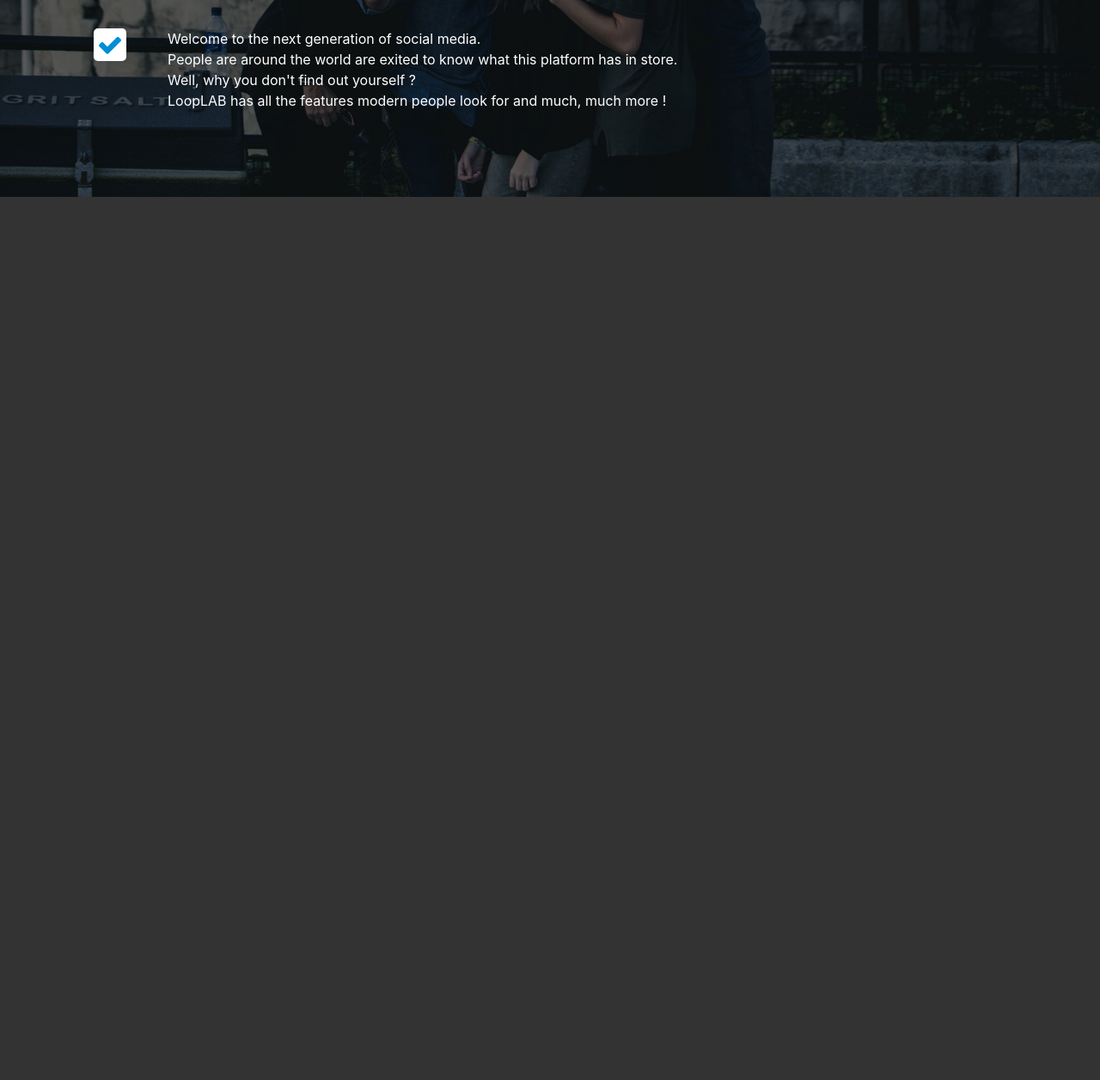
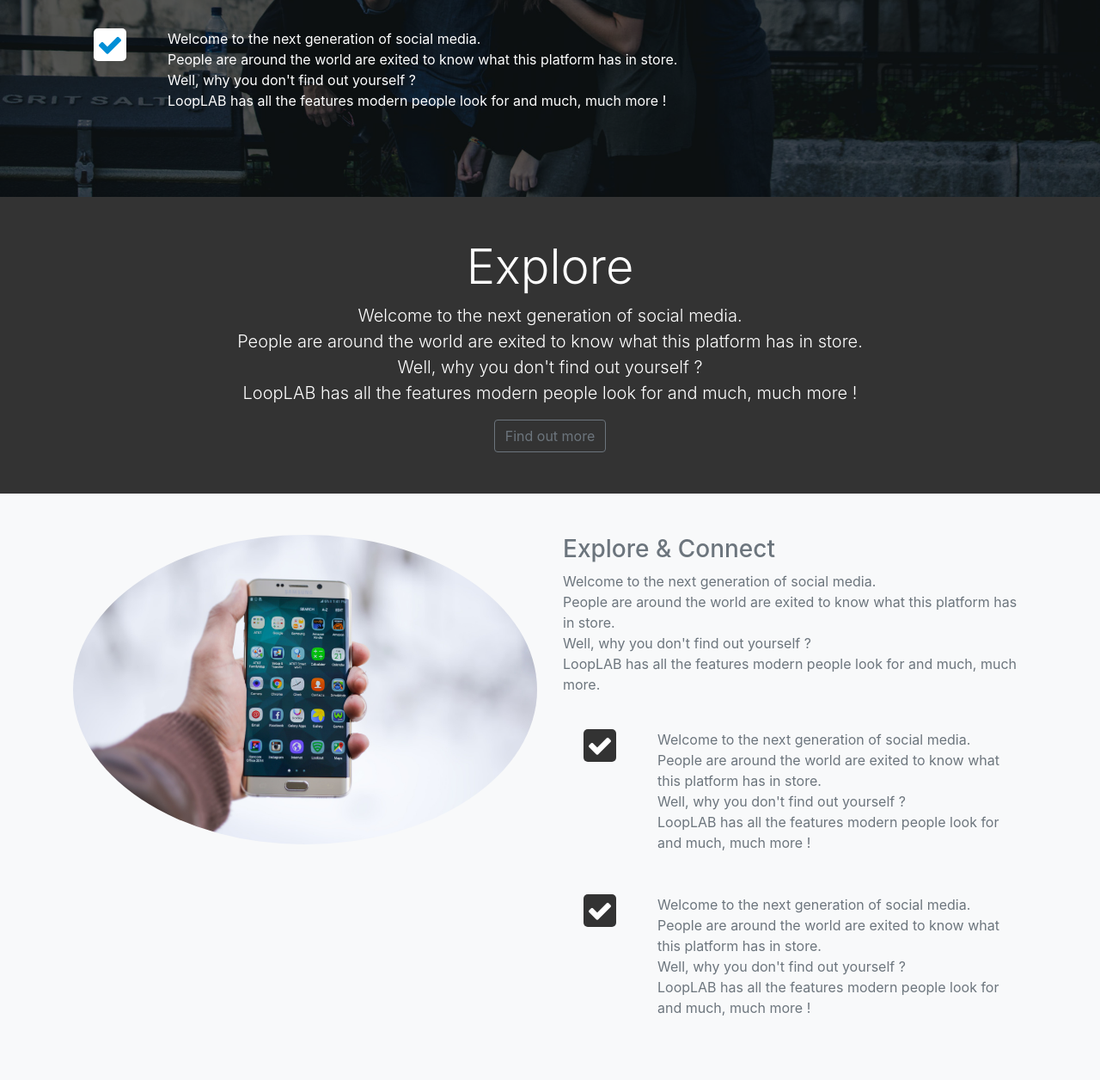
Before and after one commit to Talon1989/bootstrap-social, a website: page src/index.html in a window 1280 px wide. Shown: the part 571-1827 px from the top of the page at 86% size. Before the commit the page ends 800 px from the top, so only its background shows below. Drawn offline with nearby package versions, Linux system fonts and the light colour scheme; files that its build step writes are made by us from their sources.

Commit message:
added the explore section.

```diff
--- a/src/index.html
+++ b/src/index.html
@@ -93,12 +93,14 @@
                                         <input type="email" class="form-control form-control-lg" placeholder="Email">
                                     </div>
                                     <div class="form-group">
-                                        <input type="password" class="form-control form-control-lg" placeholder="Password">
+                                        <input type="password" class="form-control form-control-lg"
+                                               placeholder="Password">
                                     </div>
                                     <div class="form-group">
-                                        <input type="password" class="form-control form-control-lg" placeholder="Confirm Password">
+                                        <input type="password" class="form-control form-control-lg"
+                                               placeholder="Confirm Password">
                                     </div>
-                                    <input type="submit" class="btn btn-outline-light btn-block">
+                                    <a href="#" class="btn btn-outline-light btn-block">Submit</a>
                                 </form>
                             </div>
 
@@ -111,6 +113,68 @@
 </header>
 
 
+<section id="explore-head-section">
+    <div class="container">
+        <div class="row">
+            <div class="col text-center">
+                <div class="py-5">
+                    <h1 class="display-4">Explore</h1>
+                    <p class="lead">
+                        Welcome to the next generation of social media.<br/>
+                        People are around the world are exited to know what this platform has in store.<br/>
+                        Well, why you don't find out yourself ?<br/>LoopLAB has all the features modern people
+                        look for and much, much more !
+                    </p>
+                    <a class="btn btn-outline-secondary" href="#">Find out more</a>
+                </div>
+            </div>
+        </div>
+    </div>
+</section>
+
+
+<section id="explore-section" class="bg-light text-muted py-5">
+    <div class="container">
+        <div class="row">
+            <div class="col-md-6">
+                <img class="img-fluid mb-3 rounded-circle"
+                     src="img/explore-section1.jpg" alt=""/>
+            </div>
+            <div class="col-md-6">
+                <h3>Explore & Connect</h3>
+                <p>
+                    Welcome to the next generation of social media.<br/>
+                    People are around the world are exited to know what this platform has in store.<br/>
+                    Well, why you don't find out yourself ?<br/>LoopLAB has all the features modern people
+                    look for and much, much more.
+                </p>
+                <div class="d-flex flex-row">
+                    <div class="p-4 align-self-start">
+                        <i class="fa fa-check"></i>
+                    </div>
+                    <div class="p-4 align-self-end">
+                        Welcome to the next generation of social media.<br/>
+                        People are around the world are exited to know what this platform has in store.<br/>
+                        Well, why you don't find out yourself ?<br/>LoopLAB has all the features modern people
+                        look for and much, much more !
+                    </div>
+                </div>
+                <div class="d-flex flex-row">
+                    <div class="p-4 align-self-start">
+                        <i class="fa fa-check"></i>
+                    </div>
+                    <div class="p-4 align-self-end">
+                        Welcome to the next generation of social media.<br/>
+                        People are around the world are exited to know what this platform has in store.<br/>
+                        Well, why you don't find out yourself ?<br/>LoopLAB has all the features modern people
+                        look for and much, much more !
+                    </div>
+                </div>
+            </div>
+        </div>
+    </div>
+</section>
+
 <script src="js/jquery.min.js"></script>
 <script src="js/popper.min.js"></script>
 <script src="js/bootstrap.min.js"></script>
--- a/src/scss/style.scss
+++ b/src/scss/style.scss
@@ -2,7 +2,7 @@
 $font-color: #fff;
 $primary-color: #008ed6;
 $dark-overlay: rgba(0,0,0,0.6);
-$font-size: 30px;
+$icon-size: 30px;
 
 body{
   background: $bg-color;
@@ -42,7 +42,17 @@
     background: #fff;
     padding: 4px;
     border-radius: 5px;
-    font-size: $font-size;
+    font-size: $icon-size;
   }
 
 }
+
+#explore-section{
+  .fa{
+    color :#fff;
+    background: #333;
+    padding: 4px;
+    border-radius: 5px;
+    font-size: $icon-size;
+  }
+}
```
Also changed, not shown: src/img/explore-section1.jpg (added).
